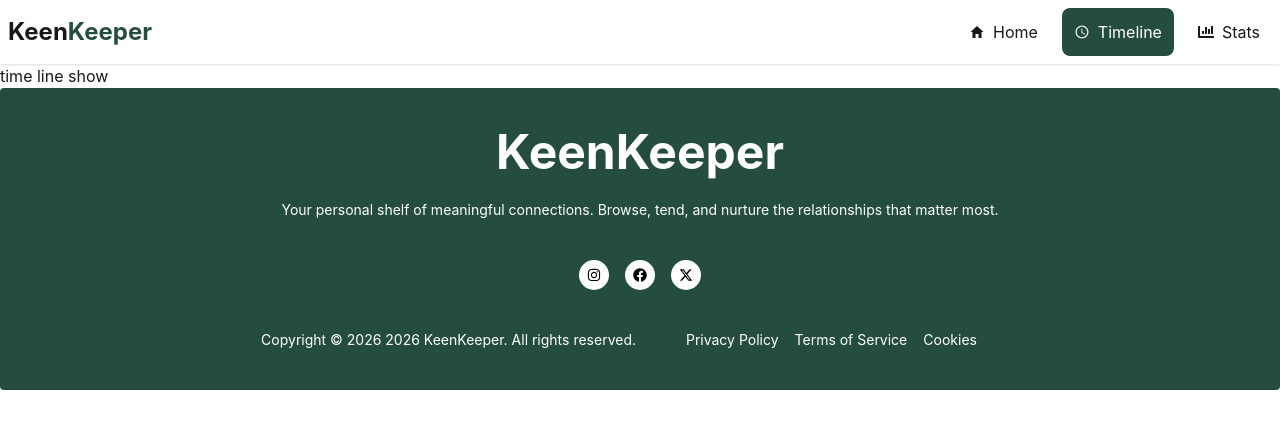
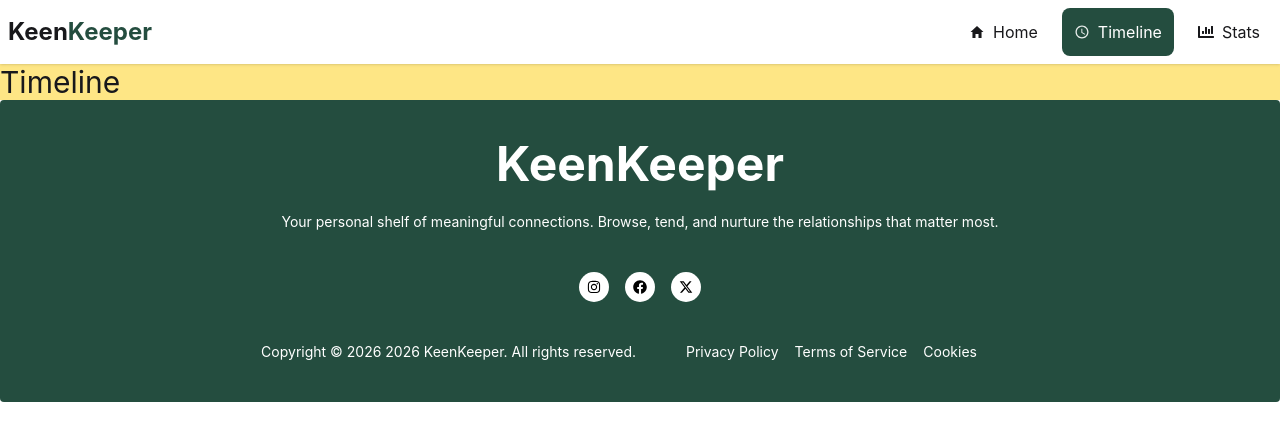
Before and after one commit to arifislam121416/keep-friends-project, a Next.js app: page /timeline in a window 1280 px wide. Shown: the top 440 px of the page. Built offline with nearby package versions, Linux system fonts and the light colour scheme.

Commit message:
Timeline text,call and video information add complete

```diff
--- /dev/null
+++ b/src/app/AppContext.jsx
@@ -0,0 +1,20 @@
+"use client";
+import { createContext, useContext, useState } from "react";
+
+const AppContext = createContext();
+
+export const AppProvider = ({ children }) => {
+  const [events, setEvents] = useState([]);
+
+  const addEvent = (event) => {
+    setEvents((prev) => [...prev, event]);
+  };
+
+  return (
+    <AppContext.Provider value={{ events, addEvent }}>
+      {children}
+    </AppContext.Provider>
+  );
+};
+
+export const useAppContext = () => useContext(AppContext);
--- /dev/null
+++ b/src/app/actions/addEvent.js
@@ -0,0 +1,11 @@
+import React from 'react';
+
+const addEvent = () => {
+    return (
+        <div>
+            this is a addEvent
+        </div>
+    );
+};
+
+export default addEvent;
--- /dev/null
+++ b/src/app/components/ClickBtn.jsx
@@ -0,0 +1,25 @@
+"use client";
+
+import { useAppContext } from "../AppContext";
+
+const ClickBtn = ({ id, type, children }) => {
+  const { addEvent } = useAppContext();
+
+  const handleClick = () => {
+    addEvent({
+      friendId: id,
+      type,
+      date: new Date(),
+    });
+
+    console.log("Added:", id, type);
+  };
+
+  return (
+    <button onClick={handleClick} className="btn">
+      {children}
+    </button>
+  );
+};
+
+export default ClickBtn;
--- a/src/app/friends/[id]/page.jsx
+++ b/src/app/friends/[id]/page.jsx
@@ -1,4 +1,4 @@
-//
+
 import Friends from "@/friends.json";
 import Image from "next/image";
 import { RiNotificationSnoozeLine } from "react-icons/ri";
@@ -7,11 +7,13 @@ import { RiDeleteBin5Line } from "react-icons/ri";
 import { MdOutlineTextsms } from "react-icons/md";
 import { BiPhoneCall } from "react-icons/bi";
 import { MdOutlineVideocam } from "react-icons/md";
+import ClickBtn from "@/app/components/ClickBtn";
 
 
 
 
 export default async function FriendsDetails({ params }) {
+
   const { id } = await params;
 
   const friend = Friends.find(
@@ -105,23 +107,31 @@ export default async function FriendsDetails({ params }) {
    <button className="btn">Edit</button>
   </div>
 
- <div className=" w-full rounded-2xl   mt-2 shadow p-6 bg-[#ffffffFF]">
-  <h1 className="text-2xl font-medium my-2">Quick Check-In</h1>
+ <div className=" mt-4 w-full rounded-2xl shadow p-6 bg-[#ffffffFF]">
+
+ <h1 className="text-2xl font-semibold text-left mb-4">Quick Check-In</h1>
 
   <div className="flex text-center justify-between">
+
 <div className="bg-[#f8fafcFF] w-54 text-center font-semibold  p-8 rounded-2xl">
   <p><BiPhoneCall className="mx-auto text-3xl" /></p>
-  <p>Call</p>
+
+<ClickBtn id={friend.id} type="call">Call</ClickBtn>
+
 </div>
 
 <div className="bg-[#f8fafcFF] w-54 text-center font-semibold  p-8 rounded-2xl">
   <p><MdOutlineTextsms className="mx-auto text-3xl" /></p>
-  <p>Text</p>
+ <ClickBtn id={friend.id} type="text">Text</ClickBtn>
 </div>
 
 <div className="bg-[#f8fafcFF] w-54 text-center font-semibold  p-8 rounded-2xl">
-  <p><MdOutlineVideocam className="mx-auto text-3xl" /></p>
-  <p>Video</p>
+<p><MdOutlineVideocam className="mx-auto text-3xl" /></p>
+
+
+ <ClickBtn id={friend.id} type="video">Video</ClickBtn>
+
+
 </div>
 
 
--- a/src/app/layout.js
+++ b/src/app/layout.js
@@ -1,10 +1,9 @@
 import { Geist, Geist_Mono } from "next/font/google";
 import "./globals.css";
-import MynavLink from "./components/mynavlink/page";
+
 import Navbar from "./components/navbar/page";
 import Footer from "./components/footer/page";
-import { Suspense } from "react";
-import Loading from "./loading";
+import { AppProvider } from "./AppContext";
 
 const geistSans = Geist({
   variable: "--font-geist-sans",
@@ -21,15 +20,23 @@ export const metadata = {
   description: "Generated by create next app",
 };
 
+
 export default function RootLayout({ children }) {
+
+
   return (
+
     <html
       lang="en"
       className={`${geistSans.variable} ${geistMono.variable} h-full antialiased`}
     >
       <body className="min-h-full flex flex-col">
        <Navbar/>
-          {children}
+
+            <AppProvider>
+                {children}
+            </AppProvider>
+
         <Footer/>
         </body>
     </html>
--- a/src/app/timeline/page.jsx
+++ b/src/app/timeline/page.jsx
@@ -1,12 +1,18 @@
-import React from 'react';
+"use client";
 
+import { useAppContext } from "../AppContext";
 
-const Timeline = () => {
-    return (
-        <div>
-time line show
-        </div>
-    );
-};
+export default function Timeline() {
+  const { events } = useAppContext();
 
-export default Timeline;
+  return (
+    <div className=" bg-amber-200">
+      <h1 className="text-3xl">Timeline</h1>
+      {events.map((e, i) => (
+        <p  key={i}>
+          {e.friendId} - {e.type}
+        </p>
+      ))}
+    </div>
+  );
+}
```
